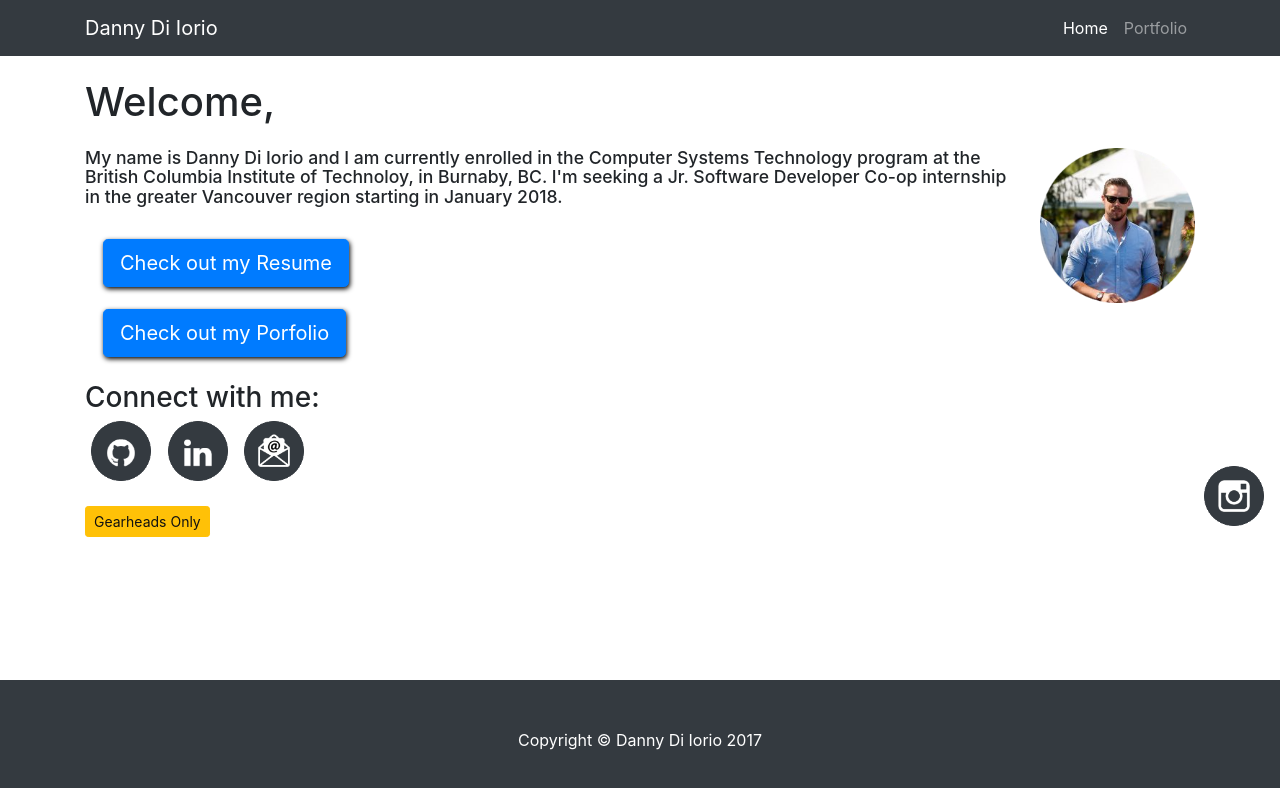
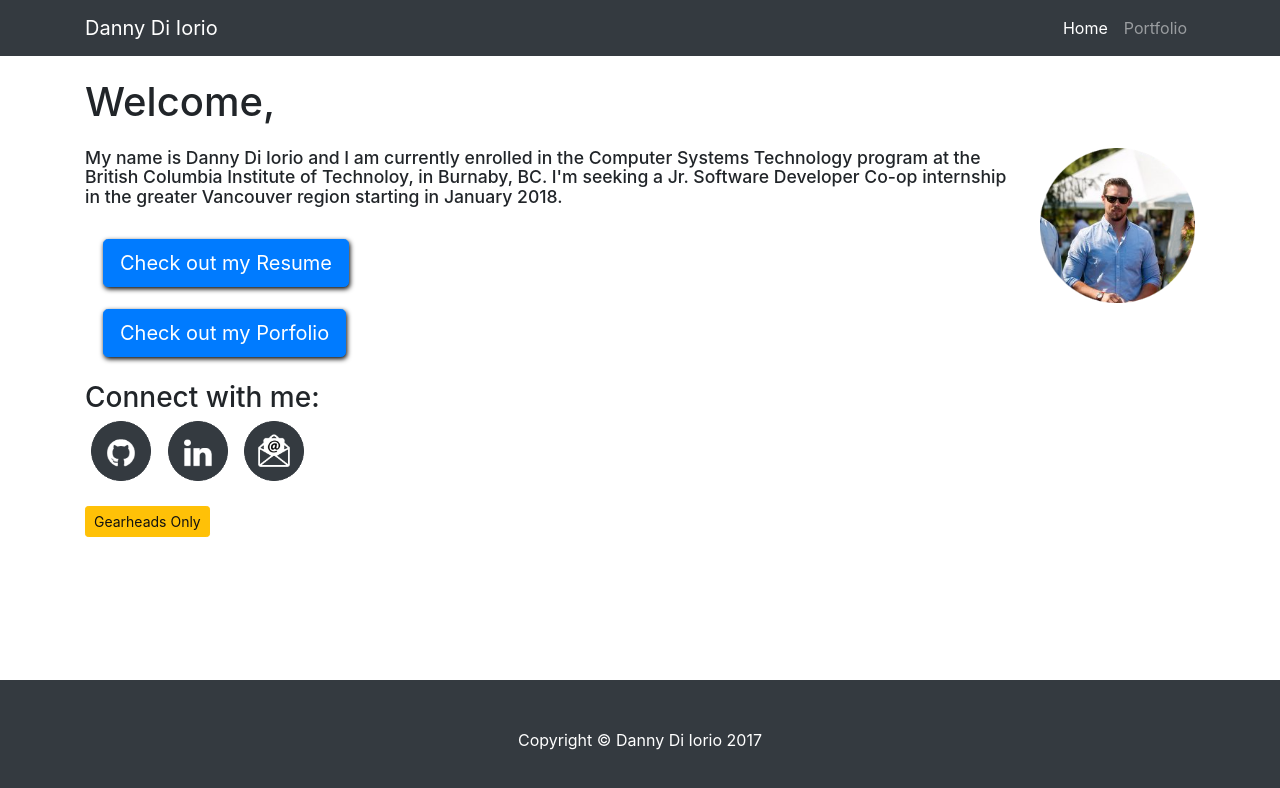
Before and after one commit to ddiiorio/ddiiorio-website, a website: page index.html in a window 1280 px wide. Drawn offline with Linux system fonts and the light colour scheme.

Commit message:
Update index.html

```diff
--- a/index.html
+++ b/index.html
@@ -84,7 +84,7 @@
     <a href="#" class="btn btn-warning btn-sm">Gearheads Only</a>
 </div>
 
-<div class="sidebar">
+<div class="sidebar is-hidden">
     <ul>
         <li><a href="https://www.instagram.com/6666frs/"><img src="img/instagram.png" width="60" height="60"></a></li>
     </ul>
```
